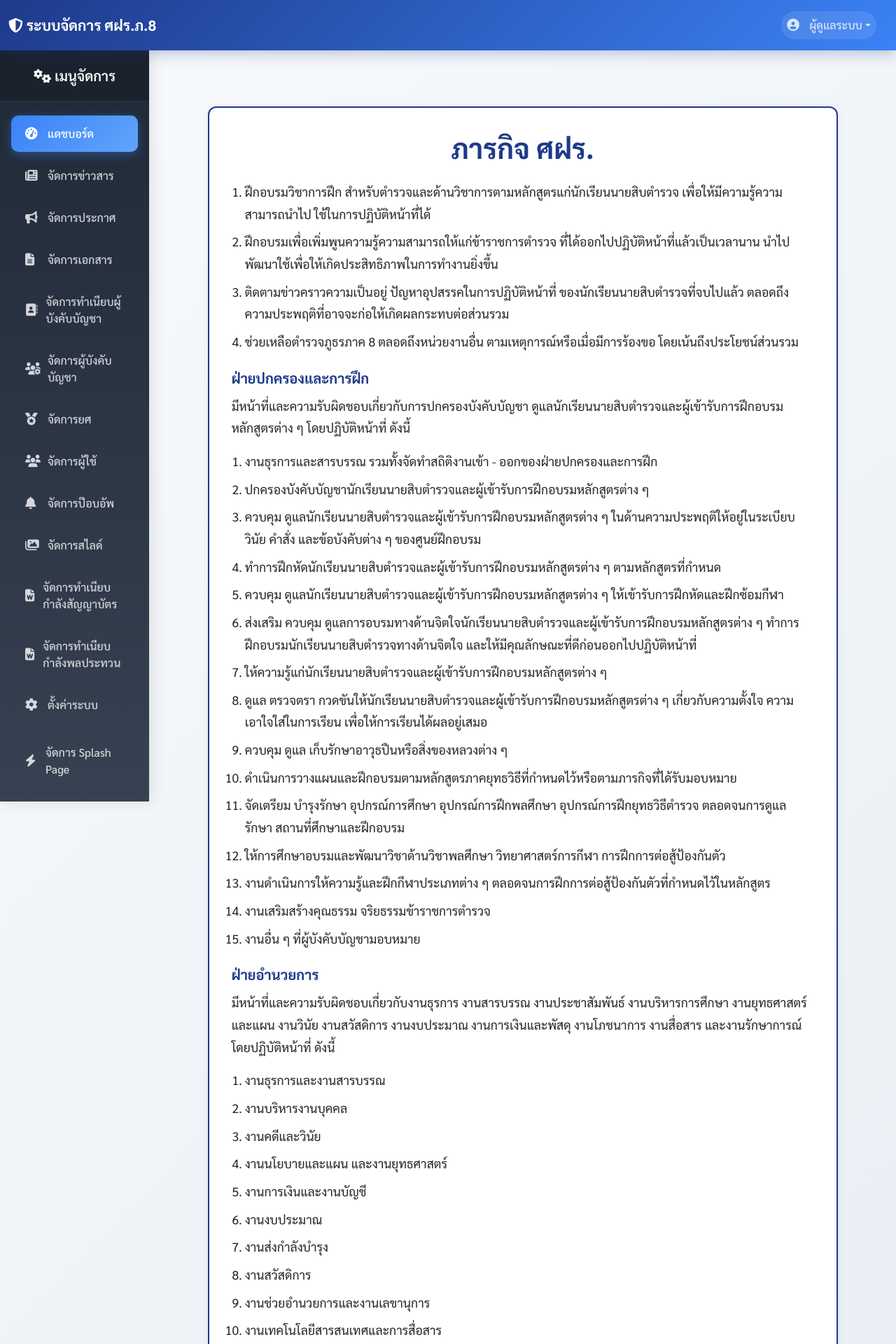
After one commit to Pakkapol1/police-training-center, a PHP site: template src/views/main/mission.php in a window 1280 px wide. The commit adds this page. Shown: the top 1920 px of the page at 70% size. Run offline with PHP 8.4, Linux system fonts and the light colour scheme; the template is opened without the code that fills it, so the values that code supplies are empty; data comes from the database, SQL or seed files in the repository; some libraries are stand-ins or nearby versions.

```diff
--- a/public/index.php
+++ b/public/index.php
@@ -83,6 +83,9 @@ try {
         case 'documents':
             $controller->documents();
             break;
+        case 'mission':
+            $controller->mission();
+            break;
         case 'history':
             $controller->history();
             break;
--- a/src/controllers/HomeController.php
+++ b/src/controllers/HomeController.php
@@ -273,6 +273,12 @@ class HomeController extends BaseModel {
         $this->loadView('main/location-map', compact('title'));
     }
 
+    public function mission() {
+        $title = 'ภารกิจ ศฝร. - ศูนย์ฝึกอบรมตำรวจภูธรภาค 8';
+
+        $this->loadView('main/mission', compact('title'));
+    }
+
     public function history() {
         $title = 'ประวัติ - ศูนย์ฝึกอบรมตำรวจภูธรภาค 8';
 
--- a/src/views/layouts/header.php
+++ b/src/views/layouts/header.php
@@ -547,6 +547,9 @@
                             <li><a class="dropdown-item" href="/?page=org-structure" onclick="handleMobileNavClick()">
                                 <i class="fas fa-sitemap"></i> โครงสร้าง ศฝร.
                             </a></li>
+                            <li><a class="dropdown-item" href="/?page=mission" onclick="handleMobileNavClick()">
+                                <i class="fas fa-clipboard-list"></i> ภารกิจ ศฝร.
+                            </a></li>
                         </ul>
                     </li>
 
--- /dev/null
+++ b/src/views/main/mission.php
@@ -0,0 +1,153 @@
+<?php
+$title = 'ภารกิจ ศฝร. - ศูนย์ฝึกอบรมตำรวจภูธรภาค 8';
+?>
+
+<style>
+.mission-bg {
+    background: #fff;
+    border: 2px solid #1e3a8a;
+    border-radius: 12px;
+    box-shadow: 0 2px 12px rgba(30,58,138,0.07);
+    padding: 2rem;
+    max-width: 900px;
+    margin: 0 auto;
+    line-height: 1.8;
+    font-size: 1.1rem;
+}
+
+.mission-bg h1 {
+    font-weight: 700;
+    color: #1e3a8a;
+    text-align: center;
+    margin-bottom: 1.5rem;
+}
+
+.mission-section {
+    margin-bottom: 1.5rem;
+}
+
+.mission-section h2 {
+    font-size: 1.25rem;
+    color: #1e3a8a;
+    font-weight: 700;
+    margin-bottom: 0.75rem;
+}
+
+.mission-section ol {
+    padding-left: 1.2rem;
+}
+
+.mission-section ol li {
+    margin-bottom: 0.5rem;
+}
+
+@media (max-width: 600px) {
+    .mission-bg {
+        padding: 1rem;
+    }
+}
+</style>
+
+<div class="container py-5">
+    <div class="mission-bg">
+        <h1>ภารกิจ ศฝร.</h1>
+
+        <div class="mission-section">
+            <ol>
+                <li>ฝึกอบรมวิชาการฝึก สำหรับตำรวจและด้านวิชาการตามหลักสูตรแก่นักเรียนนายสิบตำรวจ เพื่อให้มีความรู้ความสามารถนำไป ใช้ในการปฏิบัติหน้าที่ได้</li>
+                <li>ฝึกอบรมเพื่อเพิ่มพูนความรู้ความสามารถให้แก่ข้าราชการตำรวจ ที่ได้ออกไปปฏิบัติหน้าที่แล้วเป็นเวลานาน นำไปพัฒนาใช้เพื่อให้เกิดประสิทธิภาพในการทำงานยิ่งขึ้น</li>
+                <li>ติดตามข่าวคราวความเป็นอยู่ ปัญหาอุปสรรคในการปฏิบัติหน้าที่ ของนักเรียนนายสิบตำรวจที่จบไปแล้ว ตลอดถึงความประพฤติที่อาจจะก่อให้เกิดผลกระทบต่อส่วนรวม</li>
+                <li>ช่วยเหลือตำรวจภูธรภาค 8 ตลอดถึงหน่วยงานอื่น ตามเหตุการณ์หรือเมื่อมีการร้องขอ โดยเน้นถึงประโยชน์ส่วนรวม</li>
+            </ol>
+        </div>
+
+        <div class="mission-section">
+            <h2>ฝ่ายปกครองและการฝึก</h2>
+            <p>มีหน้าที่และความรับผิดชอบเกี่ยวกับการปกครองบังคับบัญชา ดูแลนักเรียนนายสิบตำรวจและผู้เข้ารับการฝึกอบรมหลักสูตรต่าง ๆ โดยปฏิบัติหน้าที่ ดังนี้</p>
+            <ol>
+                <li>งานธุรการและสารบรรณ รวมทั้งจัดทำสถิติงานเข้า - ออกของฝ่ายปกครองและการฝึก</li>
+                <li>ปกครองบังคับบัญชานักเรียนนายสิบตำรวจและผู้เข้ารับการฝึกอบรมหลักสูตรต่าง ๆ</li>
+                <li>ควบคุม ดูแลนักเรียนนายสิบตำรวจและผู้เข้ารับการฝึกอบรมหลักสูตรต่าง ๆ ในด้านความประพฤติให้อยู่ในระเบียบ วินัย คำสั่ง และข้อบังคับต่าง ๆ ของศูนย์ฝึกอบรม</li>
+                <li>ทำการฝึกหัดนักเรียนนายสิบตำรวจและผู้เข้ารับการฝึกอบรมหลักสูตรต่าง ๆ ตามหลักสูตรที่กำหนด</li>
+                <li>ควบคุม ดูแลนักเรียนนายสิบตำรวจและผู้เข้ารับการฝึกอบรมหลักสูตรต่าง ๆ ให้เข้ารับการฝึกหัดและฝึกซ้อมกีฬา</li>
+                <li>ส่งเสริม ควบคุม ดูแลการอบรมทางด้านจิตใจนักเรียนนายสิบตำรวจและผู้เข้ารับการฝึกอบรมหลักสูตรต่าง ๆ ทำการฝึกอบรมนักเรียนนายสิบตำรวจทางด้านจิตใจ และให้มีคุณลักษณะที่ดีก่อนออกไปปฏิบัติหน้าที่</li>
+                <li>ให้ความรู้แก่นักเรียนนายสิบตำรวจและผู้เข้ารับการฝึกอบรมหลักสูตรต่าง ๆ</li>
+                <li>ดูแล ตรวจตรา กวดขันให้นักเรียนนายสิบตำรวจและผู้เข้ารับการฝึกอบรมหลักสูตรต่าง ๆ เกี่ยวกับความตั้งใจ ความเอาใจใส่ในการเรียน เพื่อให้การเรียนได้ผลอยู่เสมอ</li>
+                <li>ควบคุม ดูแล เก็บรักษาอาวุธปืนหรือสิ่งของหลวงต่าง ๆ</li>
+                <li>ดำเนินการวางแผนและฝึกอบรมตามหลักสูตรภาคยุทธวิธีที่กำหนดไว้หรือตามภารกิจที่ได้รับมอบหมาย</li>
+                <li>จัดเตรียม บำรุงรักษา อุปกรณ์การศึกษา อุปกรณ์การฝึกพลศึกษา อุปกรณ์การฝึกยุทธวิธีตำรวจ ตลอดจนการดูแล รักษา สถานที่ศึกษาและฝึกอบรม</li>
+                <li>ให้การศึกษาอบรมและพัฒนาวิชาด้านวิชาพลศึกษา วิทยาศาสตร์การกีฬา การฝึกการต่อสู้ป้องกันตัว</li>
+                <li>งานดำเนินการให้ความรู้และฝึกกีฬาประเภทต่าง ๆ ตลอดจนการฝึกการต่อสู้ป้องกันตัวที่กำหนดไว้ในหลักสูตร</li>
+                <li>งานเสริมสร้างคุณธรรม จริยธรรมข้าราชการตำรวจ</li>
+                <li>งานอื่น ๆ ที่ผู้บังคับบัญชามอบหมาย</li>
+            </ol>
+        </div>
+
+        <div class="mission-section">
+            <h2>ฝ่ายอำนวยการ</h2>
+            <p>มีหน้าที่และความรับผิดชอบเกี่ยวกับงานธุรการ งานสารบรรณ งานประชาสัมพันธ์ งานบริหารการศึกษา งานยุทธศาสตร์และแผน งานวินัย งานสวัสดิการ งานงบประมาณ งานการเงินและพัสดุ งานโภชนาการ งานสื่อสาร และงานรักษาการณ์ โดยปฏิบัติหน้าที่ ดังนี้</p>
+            <ol>
+                <li>งานธุรการและงานสารบรรณ</li>
+                <li>งานบริหารงานบุคคล</li>
+                <li>งานคดีและวินัย</li>
+                <li>งานนโยบายและแผน และงานยุทธศาสตร์</li>
+                <li>งานการเงินและงานบัญชี</li>
+                <li>งานงบประมาณ</li>
+                <li>งานส่งกำลังบำรุง</li>
+                <li>งานสวัสดิการ</li>
+                <li>งานช่วยอำนวยการและงานเลขานุการ</li>
+                <li>งานเทคโนโลยีสารสนเทศและการสื่อสาร</li>
+                <li>งานประชาสัมพันธ์และเผยแพร่ข้อมูลข่าวสาร</li>
+                <li>งานศึกษาอบรม</li>
+                <li>งานบันทึก ตรวจสอบ ควบคุม และรายงานข้อมูลสถานภาพกำลังพลของข้าราชการตำรวจในสังกัด รวมทั้งตรวจสอบข้อมูลดังกล่าวกับฐานข้อมูลกำลังพลกลางสำนักงานตำรวจแห่งชาติ และดำเนินการ เพื่อให้สถานภาพกำลังพลในความรับผิดชอบเป็นไปอย่างถูกต้องและเป็นปัจจุบัน</li>
+                <li>งานการพยาบาลแก่ผู้เข้ารับการฝึกอบรมข้าราชการตำรวจ พนักงานราชการ ลูกจ้างและครอบครัว</li>
+                <li>จัดหา เก็บรักษา และแจกจ่ายเวชภัณฑ์</li>
+                <li>เก็บรักษา จัดซ่อมเครื่องมือและเวชภัณฑ์ในความรับผิดชอบ</li>
+                <li>งานประชาสัมพันธ์ให้ความรู้ในด้านสุขภาพอนามัย</li>
+                <li>การรักษาการณ์ รักษาความปลอดภัย จัดการจราจร และความสงบเรียบร้อยในศูนย์ฝึกอบรม</li>
+                <li>จัดให้มีสหกรณ์ กองทุนสำหรับข้าราชการตำรวจ</li>
+                <li>จัดซื้อ จัดหา ประกอบอาหาร และตรวจสอบอาหาร</li>
+                <li>งานโภชนาการ</li>
+                <li>งานเก็บ ควบคุม บำรุงรักษา และจำหน่ายอุปกรณ์ประกอบอาหาร</li>
+                <li>ปฏิบัติงานร่วมกับหรือสนับสนุนการปฏิบัติงานของหน่วยงานอื่นที่เกี่ยวข้อง หรือที่ได้รับมอบหมาย</li>
+                <li>งานอื่น ๆ ที่เกี่ยวข้องหรือมิได้อยู่ในหน้าที่ของฝ่ายใดโดยเฉพาะ</li>
+                <li>งานอื่น ๆ ที่ผู้บังคับบัญชามอบหมาย</li>
+            </ol>
+        </div>
+
+        <div class="mission-section">
+            <h2>ฝ่ายบริการการศึกษา</h2>
+            <p>มีหน้าที่และความรับผิดชอบเกี่ยวกับงานบริการการศึกษาและฝึกอบรม งานทะเบียนและวัดผล งานผลิตเอกสารตำราและสื่อการเรียนการสอน งานเทคโนโลยีสารสนเทศและห้องสมุด โดยปฏิบัติหน้าที่ ดังนี้</p>
+            <ol>
+                <li>งานธุรการและงานสารบรรณ รวมทั้งจัดทำสถิติงานเข้า - ออกของฝ่ายบริการการศึกษา</li>
+                <li>จัดการสอนและฝึกอบรม</li>
+                <li>จัดพิมพ์เอกสารคำสอนและตำรา รวมทั้งการแจกจ่ายและเก็บรักษา</li>
+                <li>งานวางแผนและกำหนดโครงการเกี่ยวกับงานเทคโนโลยีสารสนเทศและงานห้องสมุด</li>
+                <li>ปรับปรุงพัฒนาระบบเทคโนโลยีสารสนเทศและห้องสมุดให้มีความทันสมัย ใช้งานได้อย่างมีประสิทธิภาพ</li>
+                <li>งานจัดหาทรัพยากรห้องสมุด</li>
+                <li>งานวิเคราะห์เลขหมู่และจัดทำบัตรรายการ</li>
+                <li>งานเตรียมทรัพยากรห้องสมุดออกบริการ</li>
+                <li>งานบริการหนังสือและช่วยค้นหา</li>
+                <li>งานวารสารและเอกสารสิ่งพิมพ์</li>
+                <li>งานรักษาสถานภาพหนังสือและสิ่งพิมพ์</li>
+                <li>งานประเมินผลการศึกษา ตลอดจนติดตามและประเมินผลการปฏิบัติตามแผนงาน โครงการ หลักสูตรการฝึกอบรม</li>
+                <li>ดำเนินการด้านการประกันคุณภาพการศึกษาโดยจัดให้มีระบบการประกันคุณภาพภายใน การควบคุม การประเมินผล และติดตามตรวจสอบคุณภาพและมาตรฐานการศึกษาของศูนย์ฝึกอบรม</li>
+                <li>จัดทำรายงานการศึกษาตนเอง รายงานประจำปี เสนอตำรวจภูธรภาค หน่วยงานที่เกี่ยวข้อง หรือรองรับการตรวจสอบและประเมินผล รวมทั้งเผยแพร่ต่อสาธารณชน</li>
+                <li>งานอื่น ๆ ที่ผู้บังคับบัญชามอบหมาย</li>
+            </ol>
+        </div>
+
+        <div class="mission-section">
+            <h2>กลุ่มงานอาจารย์</h2>
+            <p>มีหน้าที่และความรับผิดชอบเกี่ยวกับงานวิชาการ การสอน งานวิจัยและพัฒนาการศึกษา และงานอาจารย์พิเศษ โดยปฏิบัติหน้าที่ ดังนี้</p>
+            <ol>
+                <li>ดำเนินการเกี่ยวกับการกำหนดนโยบายและการจัดทำแผนงาน โครงการ หลักสูตรการศึกษาและการฝึกอบรม</li>
+                <li>ดำเนินการเกี่ยวกับการวิจัย</li>
+                <li>งานพัฒนาการศึกษา</li>
+                <li>ดำเนินการเกี่ยวกับด้านวิชาการ งานสอน สร้างบทเรียน สร้างตำราหรือเอกสารประกอบการสอน จัดทำหลักสูตร ปรับปรุงพัฒนาหลักสูตร จัดทำข้อสอบ วัดผลและประเมินผลการเรียน งานวิจัยและงานสัมมนาทางวิชาการ และทดสอบสมรรถภาพร่างกาย จิตใจข้าราชการตำรวจ</li>
+                <li>งานบริหาร เป็นกรรมการประจำภาควิชา การติดต่อประสานงานในเรื่องที่เกี่ยวข้องกับภาควิชาอื่นหรือหน่วยงานที่เกี่ยวข้อง</li>
+                <li>งานอื่น ๆ ที่ผู้บังคับบัญชามอบหมาย</li>
+            </ol>
+        </div>
+    </div>
+</div>
```
